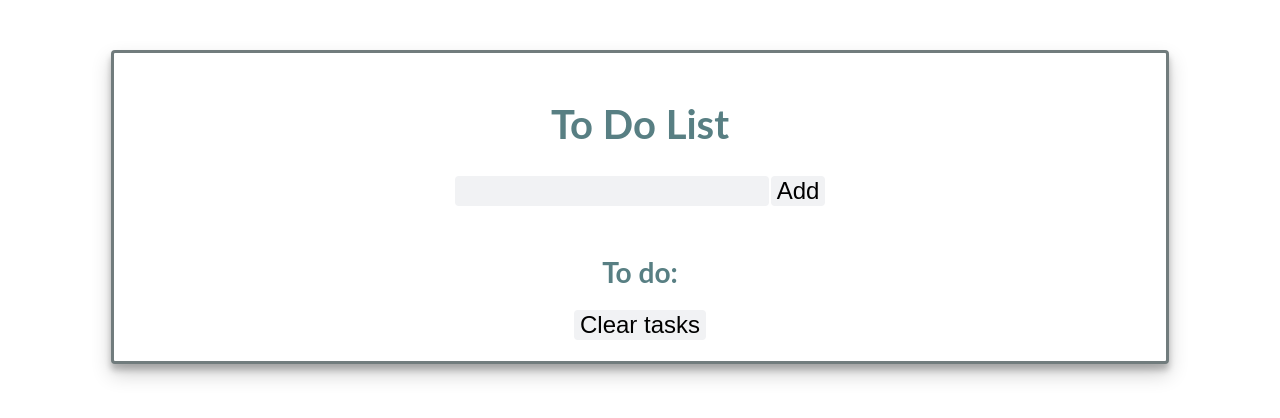
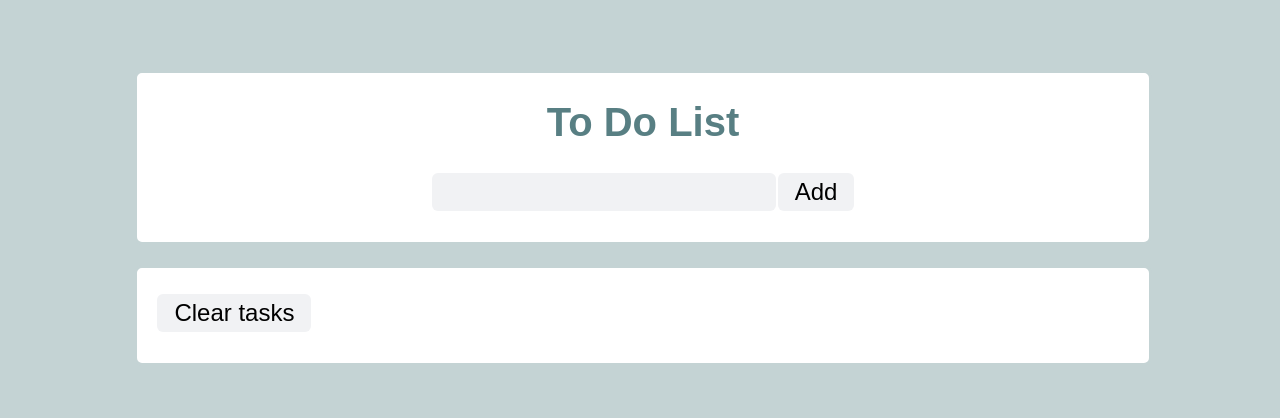
Before and after one commit to gosikxo/todolist, a React (Create React App) app: page / in a window 1280 px wide. Shown: the top 418 px of the page. Built offline with nearby package versions, Linux system fonts and the light colour scheme.

Commit message:
Change styles

```diff
--- a/src/App.css
+++ b/src/App.css
@@ -1,27 +1,35 @@
 body {
-    background-color: white;
     text-align: center;
+    background-color: #c4d3d4;
+
 }
 
 .App {
-    background-color: white;
     display: block;
     margin-left: auto;
     margin-right: auto;
     margin-top: 50px;
     width: 80%;
-    border: solid #717C7D;
     padding: 20px;
-    font-family: 'Lato', sans-serif;
+    font-family: 'Cardo', serif;
     font-size: 24px;
-    box-shadow: rgba(0, 0, 0, 0.19) 0px 10px 20px, rgba(0, 0, 0, 0.23) 0px 6px 6px;
+    background-color: #c4d3d4;
+
+}
+
+.header {
+    border: solid #c4d3d4;
     color: #587f83;
-    border-radius: 4px;
+    border-radius: 8px;
+    padding-bottom: 30px;
+    width: 100%;
+    background-color: white;
 }
 
 .App h1 {
     font-size: 40px;
-    color: #587f83
+    color: #587f83;
+    font-family: 'Josefin Sans', sans-serif;
 }
 
 .App input,
@@ -30,8 +38,8 @@ body {
     background-color: #f1f2f4;
     border: none;
     margin: 1px;
-    border-radius: 4px;
-
+    border-radius: 6px;
+    padding: 5px 17px;
 }
 
 .App input:hover {
@@ -47,24 +55,42 @@ body {
     content: 'ed';
 }
 
+
 .clicked {
     text-decoration: line-through;
     animation: strike 1s linear;
 }
 
-
 .tasksAndDoneTasks {
     width: 100%;
-    display: flex;
-    justify-content: center;
     margin-top: 20px;
+    border: solid #c4d3d4;
+    border-radius: 8px;
+    padding-bottom: 30px;
+    background-color: white;
 }
 
 .tasks {
-    width: 50%;
+    width: 100%;
+    padding-top: 25px;
 }
 
+.tasks button {
+    margin-left: 20px;
+}
 
-.tasks>* {
+.clearTask {
+    display: flex;
+    justify-content: center;
+}
+
+.tasks div {
     margin-bottom: 20px;
+    display: flex;
+    justify-content: left;
+    padding-left: 20px;
 }
+
+.tasks input {
+    margin-right: 5px;
+}
--- a/src/App.tsx
+++ b/src/App.tsx
@@ -2,7 +2,7 @@ import React, { useState } from 'react';
 import './App.css';
 import { Todo } from './components/Todo';
 <style>
-@import url('https://fonts.googleapis.com/css2?family=Lato:wght@300&family=Satisfy&display=swap');
+@import url('https://fonts.googleapis.com/css2?family=Cardo&family=Josefin+Sans:wght@500&display=swap');
 </style>
 
 
@@ -17,7 +17,7 @@ function App() {
   const [newTaskName, setNewTaskName] = useState<string>();
 
 
-  const deleteDoneTasks = ():void => {
+  const deleteDoneTasks = (): void => {
     setTasks(tasks.filter((task) => {
       return !task.isDone
     }))
@@ -25,6 +25,7 @@ function App() {
 
   return (
     <div className="App">
+      <div className='header'>
         <h1>To Do List</h1>
         <input value={newTaskName} onChange={(event) => setNewTaskName(event.target.value)} />
         <button onClick={() => {
@@ -33,12 +34,12 @@ function App() {
             return [...previousTodos, { name: newTaskName ?? "", id: Date.now(), isDone: false }]
           })
         }} ><span>Add</span></button>
+      </div>
       <div className='tasksAndDoneTasks'>
         <div className="tasks">
-          <h3>To do:</h3>
           {tasks.map(task => <Todo onCheck={() => {
             setTasks(previousTodos => previousTodos.map(todo => {
-              if (task.id === todo.id){
+              if (task.id === todo.id) {
                 return {
                   ...todo,
                   isDone: !todo.isDone,
@@ -48,7 +49,7 @@ function App() {
             }))
           }} id={task.id} isDone={task.isDone} name={task.name} />)
           }
-         <button onClick={() => deleteDoneTasks()}>Clear tasks</button>
+          <button className='clearTask' onClick={() => deleteDoneTasks()}>Clear tasks</button>
         </div>
       </div>
     </div>
```
Lines whose indentation alone changed are shown as unchanged.
